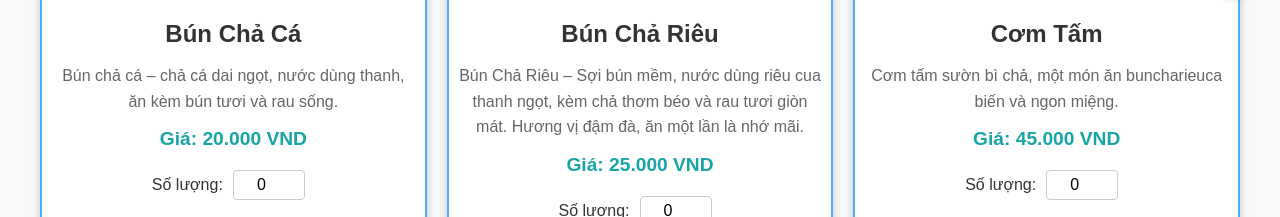
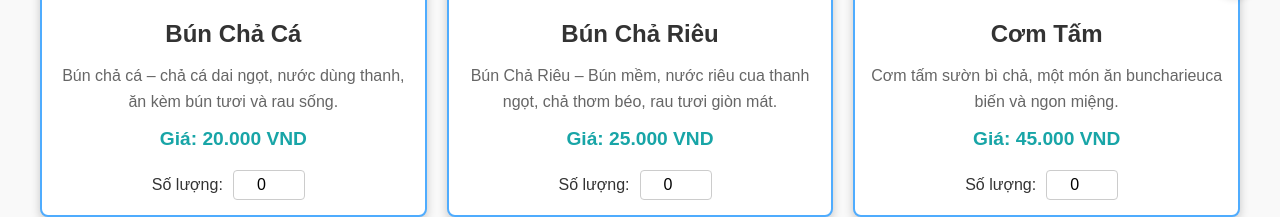
Before and after one commit to trickerchannel/bunchacamahai, a plain HTML site: page index.html in a window 1280 px wide. Shown: the part 784-1001 px from the top of the page. Drawn offline with Linux system fonts and the light colour scheme.

Commit message:
Update index.html

```diff
--- a/index.html
+++ b/index.html
@@ -72,7 +72,7 @@
 					<div class="food-item" data-category="mon-chinh">
 						<img src="https://quynhontourist.vn/wp-content/uploads/2023/01/bun-rieu-cha-ca-tai-09-ha-huy-tap.jpg" alt="Bún Chả Riêu">
 						<h3>Bún Chả Riêu</h3>
-						<p>Bún Chả Riêu – Sợi bún mềm, nước dùng riêu cua thanh ngọt, kèm chả thơm béo và rau tươi giòn mát. Hương vị đậm đà, ăn một lần là nhớ mãi.</p>
+						<p>Bún Chả Riêu – Bún mềm, nước riêu cua thanh ngọt, chả thơm béo, rau tươi giòn mát.</p>
 						<div class="price-display">
 							<strong>Giá: </strong><span id="price-buncharieu">25.000 VND</span>
 						</div>
```
